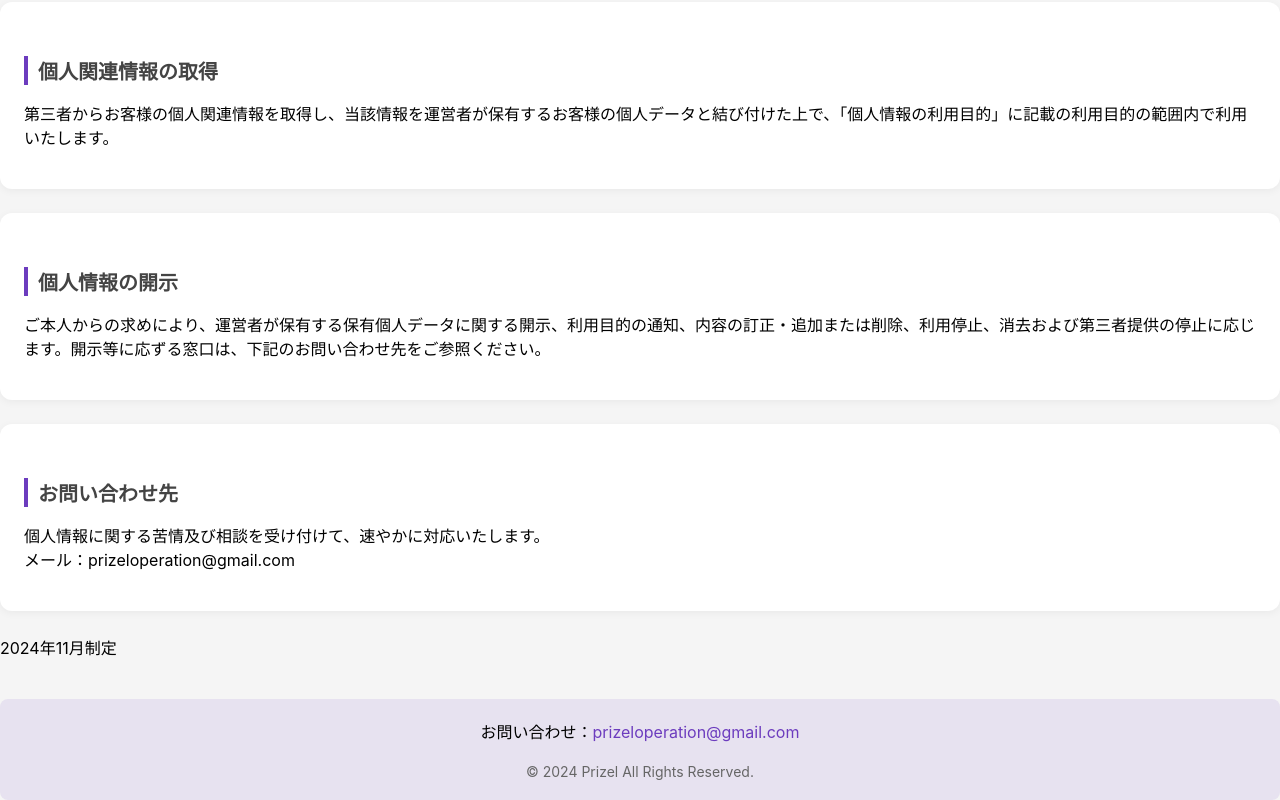
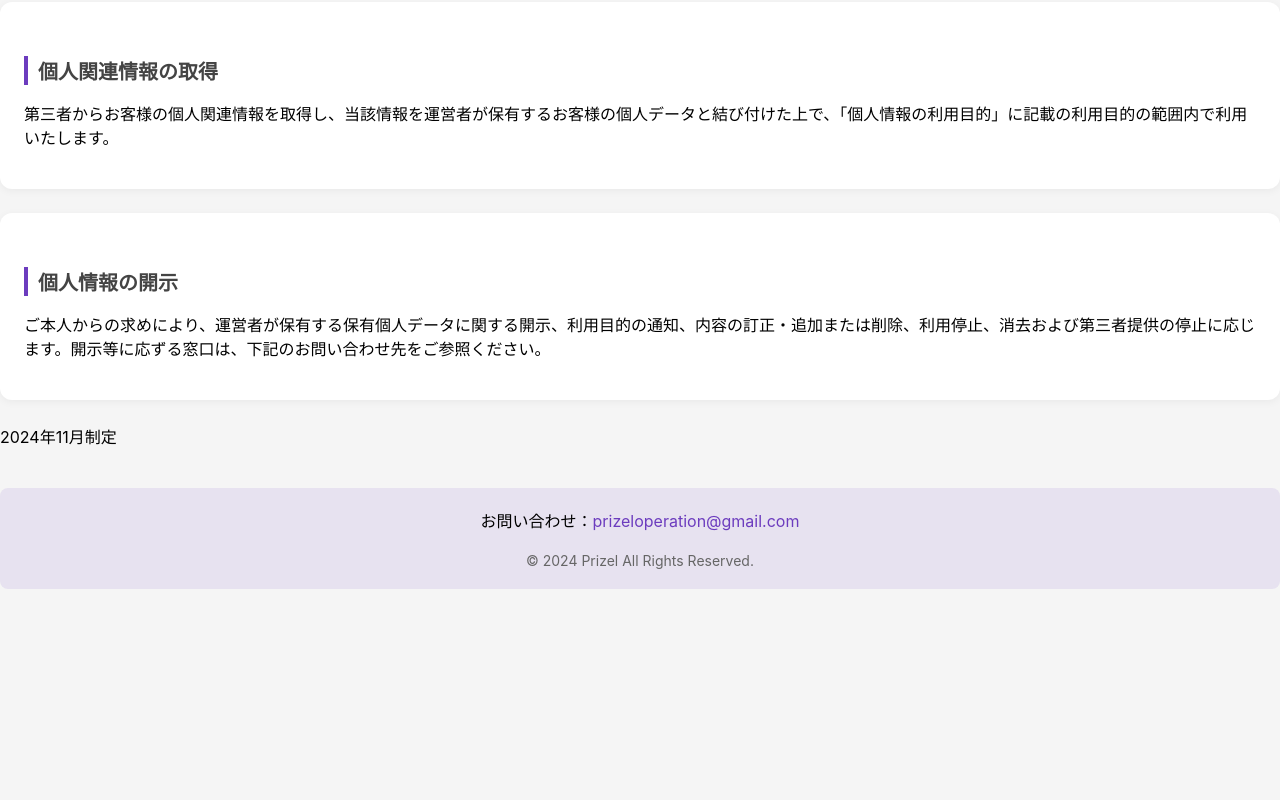
Before and after one commit to nisyy/nisyy.github.io, a plain HTML site: page privacy.html in a window 1280 px wide. Shown: the part 1396-2196 px from the top of the page. After the commit the page ends 1985 px from the top, so only its background shows below. Drawn offline with Linux system fonts and the light colour scheme.

Commit message:
Update privacy.html

```diff
--- a/privacy.html
+++ b/privacy.html
@@ -152,8 +152,9 @@
     </div>
 <div class="nav-links">
     <a href="index.html">HOME</a>
-    <a href="terms.html">利用規約</a>
-    <a href="privacy.html">プライバシーポリシー</a>
+            <a href="terms.html">利用規約</a>
+            <a href="privacy.html">プライバシーポリシー</a>
+            <a href="support.html">お問い合わせ</a>
 </div>
     <div class="section">
         <h2>はじめに</h2>
@@ -208,14 +209,6 @@
         </p>
     </div>
 
-    <div class="section">
-        <h2>お問い合わせ先</h2>
-        <p>
-            個人情報に関する苦情及び相談を受け付けて、速やかに対応いたします。<br>
-            メール：prizeloperation@gmail.com
-        </p>
-    </div>
-
     <div class="footer">
         2024年11月制定
     </div>
```
